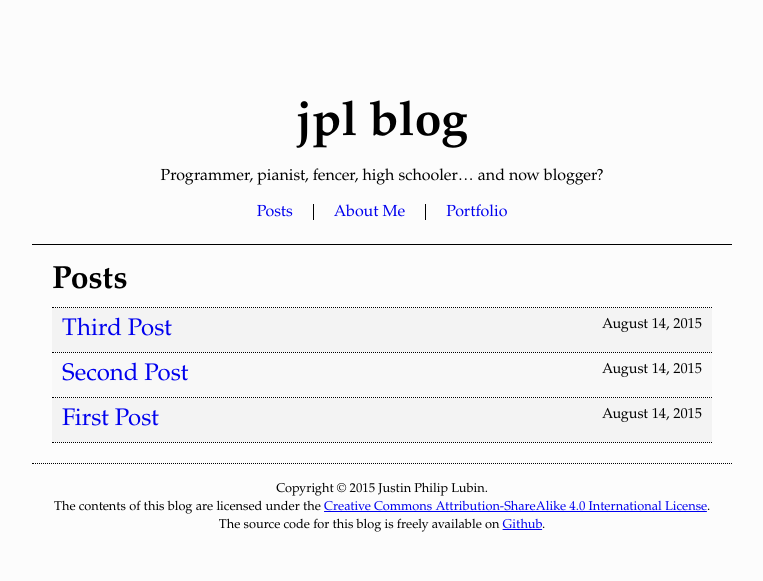
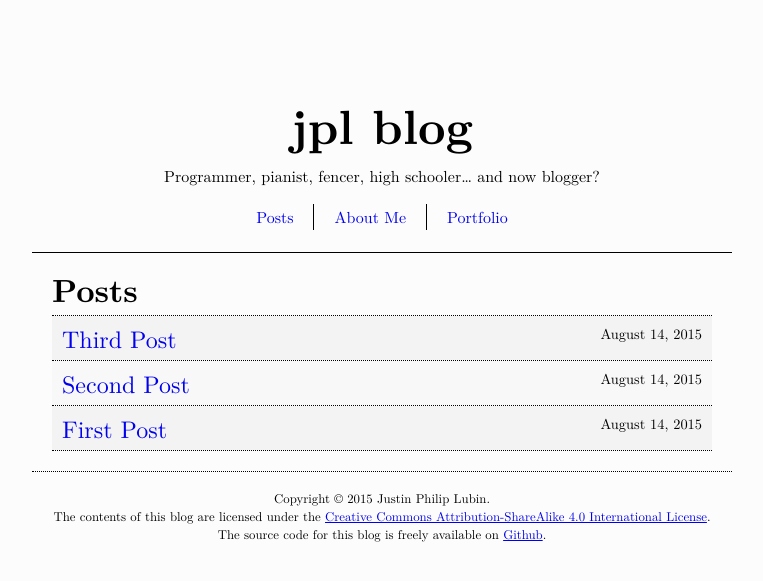
Before and after one commit to jlubi333/jpl-blog, a Jekyll site: the page built from index.html, in a window 1280 px wide. Shown: the top 581 px of the page, without its empty margins (258-1021 px from the left). Built offline with Jekyll 4.4.1, drawn with Linux system fonts in a browser that asks for light colours.

Commit message:
Fix issues #1, #2, and #3.

```diff
--- a/_includes/head.html
+++ b/_includes/head.html
@@ -1,5 +1,6 @@
 <head>
     <meta charset="UTF-8" />
+    <meta name="viewport" content="width=device-width, initial-scale=1">
     <title>
         {% if page.title %}
             {{ page.title }}
--- a/css/main.css
+++ b/css/main.css
@@ -1,11 +1,41 @@
+/* --- Font Faces --- */
+
+@font-face {
+    font-family: "Latin Modern";
+    src: url("web_fonts/lmroman10-regular.otf");
+    font-weight: normal;
+    font-style: normal;
+}
+
+@font-face {
+    font-family: "Latin Modern";
+    src: url("web_fonts/lmroman10-bold.otf");
+    font-weight: bold;
+    font-style: normal;
+}
+
+@font-face {
+    font-family: "Latin Modern";
+    src: url("web_fonts/lmroman10-italic.otf");
+    font-weight: normal;
+    font-style: italic;
+}
+
+@font-face {
+    font-family: "Latin Modern";
+    src: url("web_fonts/lmroman10-bolditalic.otf");
+    font-weight: bold;
+    font-style: italic;
+}
+
+/* --- Plain --- */
+
 body {
-    font-family: "Garamond", serif;
+    font-family: "Latin Modern", "Garamond", "Baskerville",  serif;
     font-size: 16px;
     background-color: #FCFCFC;
     padding-bottom: 20px;
 }
-
-/* --- Default --- */
 
 .page-wrapper {
     width: 700px;
@@ -17,6 +47,8 @@
         width: calc(100% - 50px)
     }
 }
+
+/* --- Default --- */
 
 .content {
     padding: 20px;
@@ -61,7 +93,7 @@
     .site-nav li a {
         display: block;
         text-decoration: none;
-        padding: 0 20px;
+        padding: 5px 20px;
     }
 
 /* --- Post List --- */
```
Also changed, not shown: css/web_fonts/lmroman10-bold.otf (added), css/web_fonts/lmroman10-bolditalic.otf (added), css/web_fonts/lmroman10-italic.otf (added), css/web_fonts/lmroman10-regular.otf (added).
